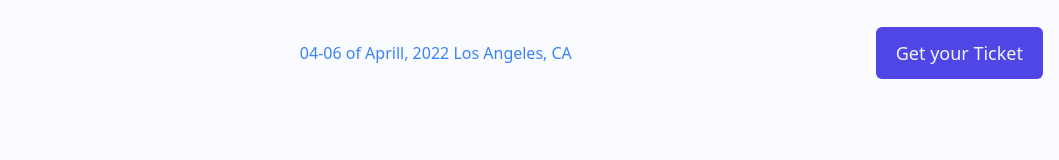
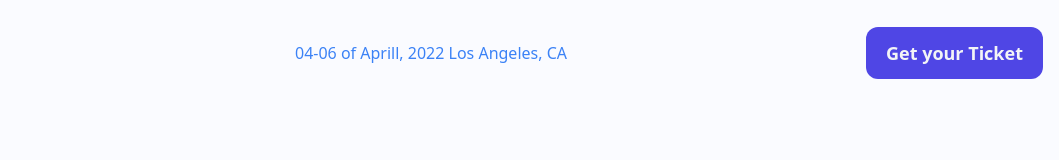
Before and after one commit to Amin-Ansari/tailwin-DeceptiConf-layout, a plain HTML site: page index.html in a window 1280 px wide. Shown: the full height of the page, 221-1280 px from the left. Drawn offline with Linux system fonts and the light colour scheme.

Commit message:
The header got the absolute position

```diff
--- a/index.html
+++ b/index.html
@@ -11,6 +11,7 @@
     />
   </head>
   <body>
+    <div class="absolute top-0 w-full">
       <div
         class="lg:hidden text-center border-b-2 border-b-gray-100 w-full text-blue-500 py-5"
       >
@@ -27,11 +28,12 @@
             04-06 of Aprill, 2022 Los Angeles, CA
           </div>
           <button
-          class="bg-indigo-600 hidden md:block py-3 px-5 text-lg rounded-md text-gray-100"
+            class="bg-indigo-600 hidden md:block py-3 px-5 text-lg rounded-xl text-gray-100 font-semibold"
           >
             Get your Ticket
           </button>
         </div>
       </header>
+    </div>
   </body>
 </html>
```
Also changed, not shown: dist/tailwind.css. Lines whose indentation alone changed are shown as unchanged.
